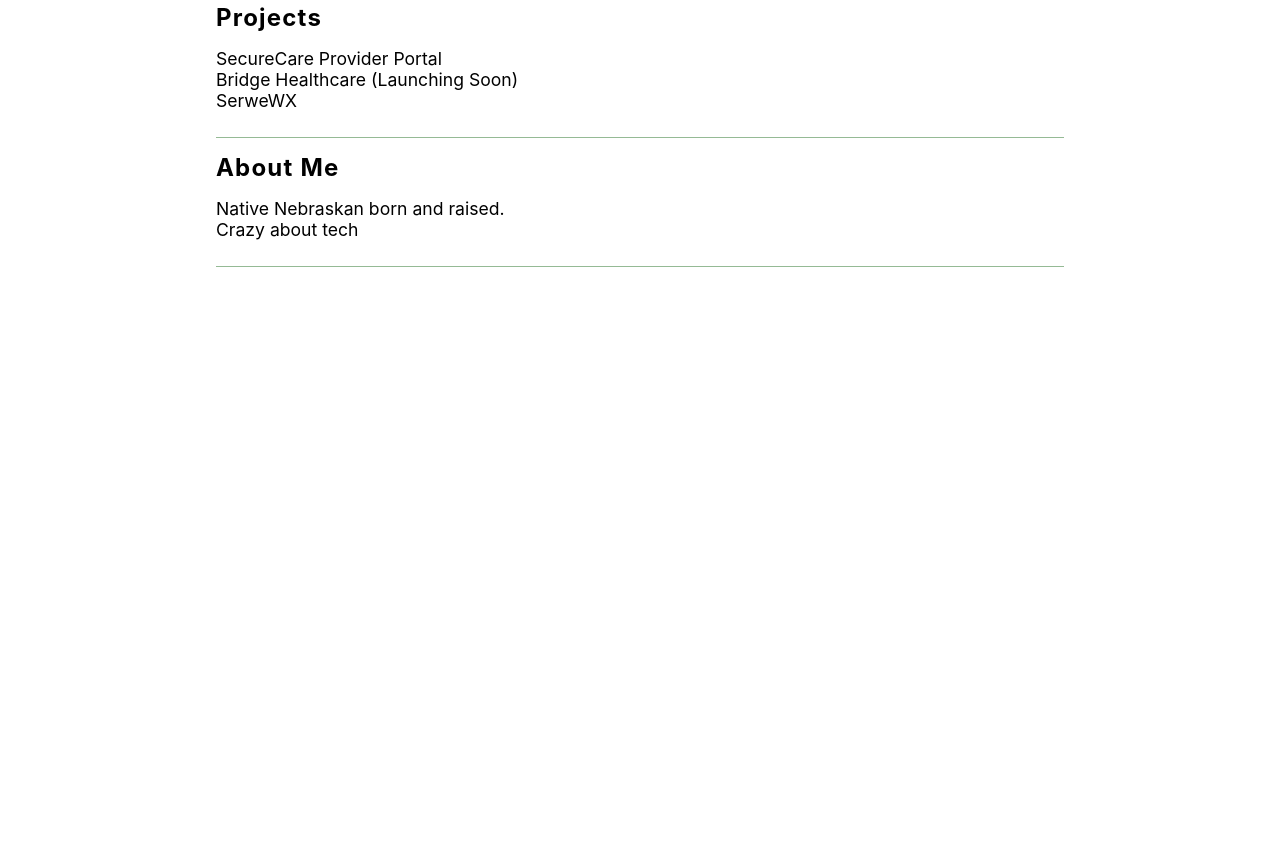
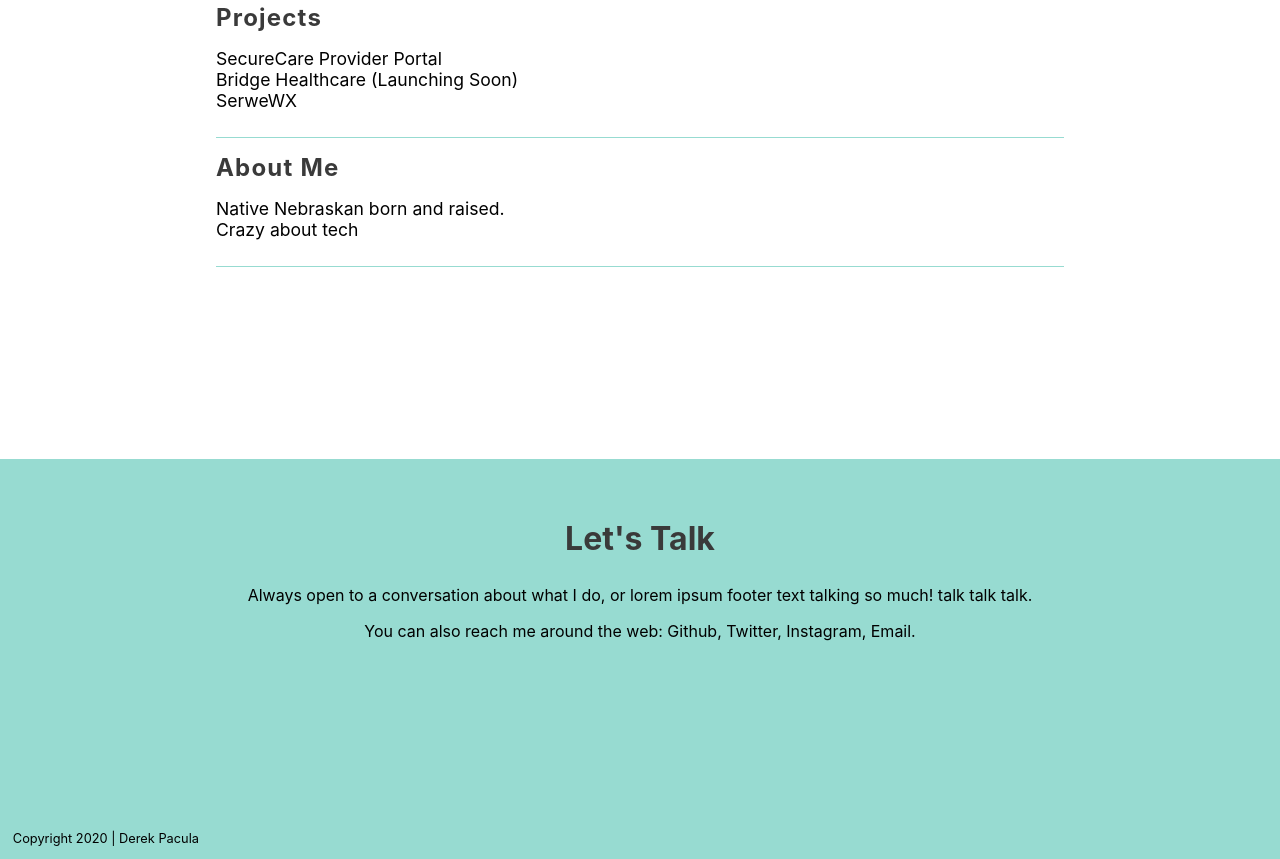
Before and after one commit to dpacula/pacula.dev, a React (Create React App) app: page / in a window 1280 px wide. Shown: the part 820-1679 px from the top of the page. Before the commit the page ends 1087 px from the top, so only its background shows below. Built offline with nearby package versions, Linux system fonts and the light colour scheme.

Commit message:
Footer base complete

```diff
--- a/src/App.js
+++ b/src/App.js
@@ -5,11 +5,15 @@
 import Projects from './pages/projects';
 import Resume from './pages/resume';
 import Navigation from './components/navigation';
+import Footer from './components/footer';
 
 
 function App() {
   return (
   <div>
+    <div class="row">
+      <div class="col-lg-2 col-md-2 col-sm-2 col-xs-2"></div>
+      <div class="col-lg-8 col-md-8 col-sm-8 col-xs-8">
         <Navigation />
         <main>
           <Switch>
@@ -20,6 +24,10 @@
           </Switch>
         </main>
         </div>
+      <div class="col-lg-2 col-md-2 col-sm-2 col-xs-2"></div>
+    </div>
+    <Footer />
+    </div>
   );
 }
 
--- /dev/null
+++ b/src/components/footer.jsx
@@ -0,0 +1,20 @@
+import React from 'react';
+
+const year = new Date().getFullYear()
+
+function Footer() {
+  return (
+  <footer>
+    <div class="f-container">
+      <h1>Let's Talk</h1>
+      <p>Always open to a conversation about what I do, or lorem ipsum footer text talking so much! talk talk talk.</p>
+      <p>You can also reach me around the web: Github, Twitter, Instagram, Email.</p>
+    </div>
+    <div class="copyright">
+      <p>Copyright {year} | Derek Pacula</p>
+    </div>
+  </footer>
+  );
+}
+
+export default Footer;
--- a/src/index.js
+++ b/src/index.js
@@ -9,13 +9,7 @@
 
 ReactDOM.render(
   <BrowserRouter>
-    <div class="row">
-      <div class="col-lg-2 col-md-2 col-sm-2 col-xs-2"></div>
-      <div class="col-lg-8 col-md-8 col-sm-8 col-xs-8">
-        <App />
-      </div>
-      <div class="col-lg-2 col-md-2 col-sm-2 col-xs-2"></div>
-    </div>
+    <App />
   </BrowserRouter>,
   document.getElementById('root')
 );
--- a/src/styles/main.scss
+++ b/src/styles/main.scss
@@ -26,11 +26,12 @@
 }
 
 $main: #3a3a3a;
-$accent: #004c21;
-$bg-dark-mode: rgb(34, 33, 33);
-$grey-dark-mode: rgba(66, 66, 66, 0.712);
+$accent: #42B9A6;
+$bg-dark-mode: #43504E;
+$grey-dark-mode: #43504E;
 $white-text: #fff;
 $primary:rgb(0, 132, 255);
+$bg-accent: #97DBD1;
 
 body {
   margin: 0;
@@ -59,6 +60,7 @@
 
 main {
   margin-top: 4rem;
+  margin-bottom: 12rem;
 }
 
 header {
@@ -70,6 +72,7 @@
 h1 {
   line-height: 1.6;
   letter-spacing: 1.2;
+  color: $main;
 }
 
 nav {
@@ -109,7 +112,7 @@
   @include respond-to('md') {
     position: absolute;
     left: 50%;
-    top: 50%;
+    top: 30%;
     transform: translate(-50%,-50%);
   }
 }
@@ -141,7 +144,7 @@
 
 .quick-sell-subc {
   padding: 10px 0px;
-  border-bottom: 1.25px solid rgba(138, 179, 138, 0.9);
+  border-bottom: 1.25px solid $bg-accent;
 
   ul {
     padding: 0;
@@ -154,14 +157,15 @@
   }
 
   h3 {
+    color: $main;
     margin: 5px 0 0 0;
     letter-spacing: .05em;
     font-size: 1.5em;
   }
 
   &:hover {
-    background-color: rgba(138, 179, 138, 0.9);
-    border-bottom: 1.25px solid  rgba(138, 179, 138, 0.9);
+    background-color: $bg-accent;
+    border-bottom: 1.25px solid $bg-accent;
 
     h3 {
       color: $accent;
@@ -169,3 +173,29 @@
   }
 
 }
+
+footer {
+  height: 25em;
+  background-color: $bg-accent;
+  position: relative;
+
+  .f-container {
+    text-align: center;
+    padding-top: 2em;
+    @include respond-to('lg') {
+      max-width: 1280px;
+    }
+
+    h1 {
+      display: block;
+      text-align: center;
+    }
+  }
+
+  .copyright {
+    position: absolute;
+    bottom: 0em;
+    left: 1em;
+    font-size: .8em;
+  }
+}
```
Lines whose indentation alone changed are shown as unchanged.
